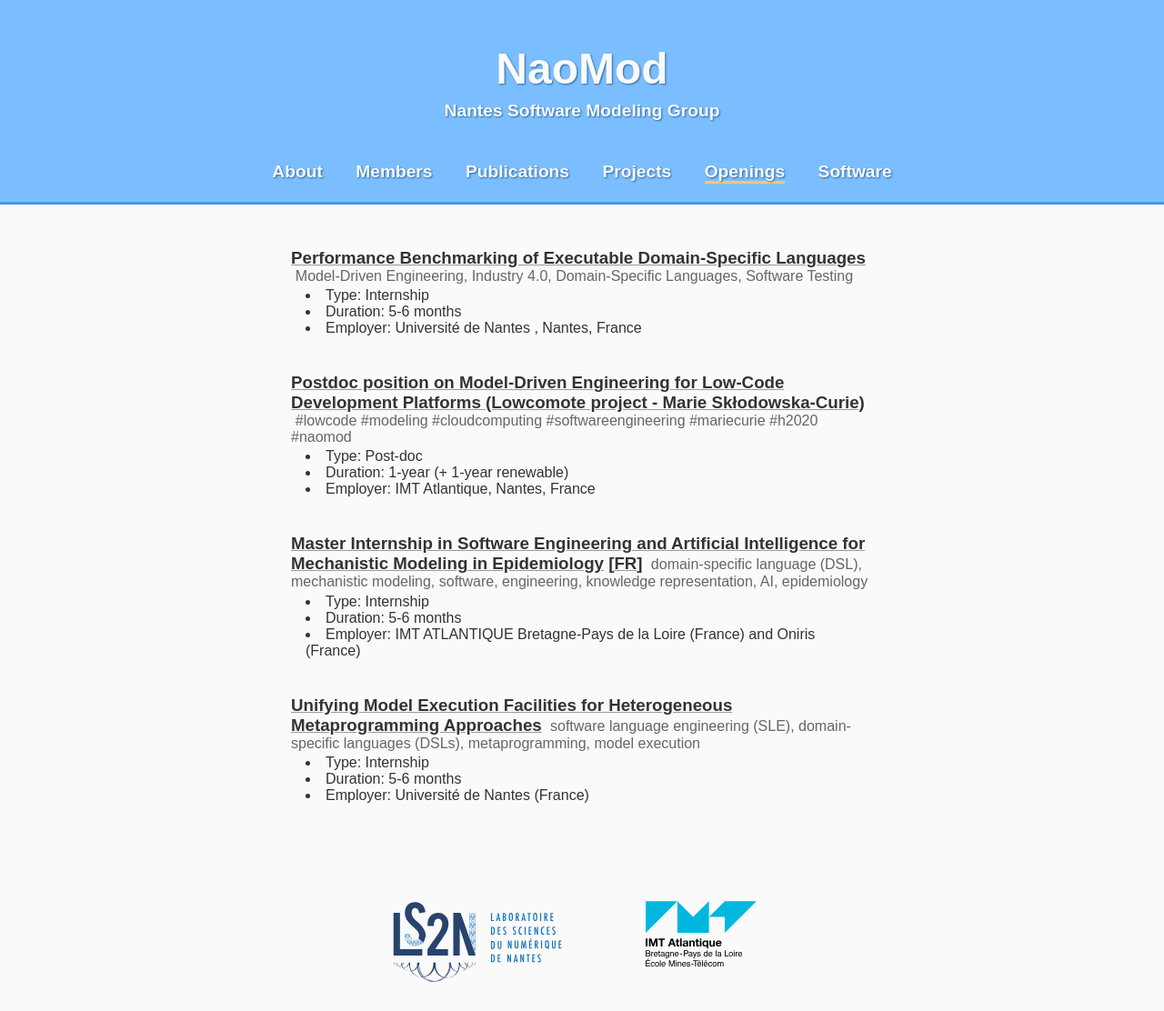
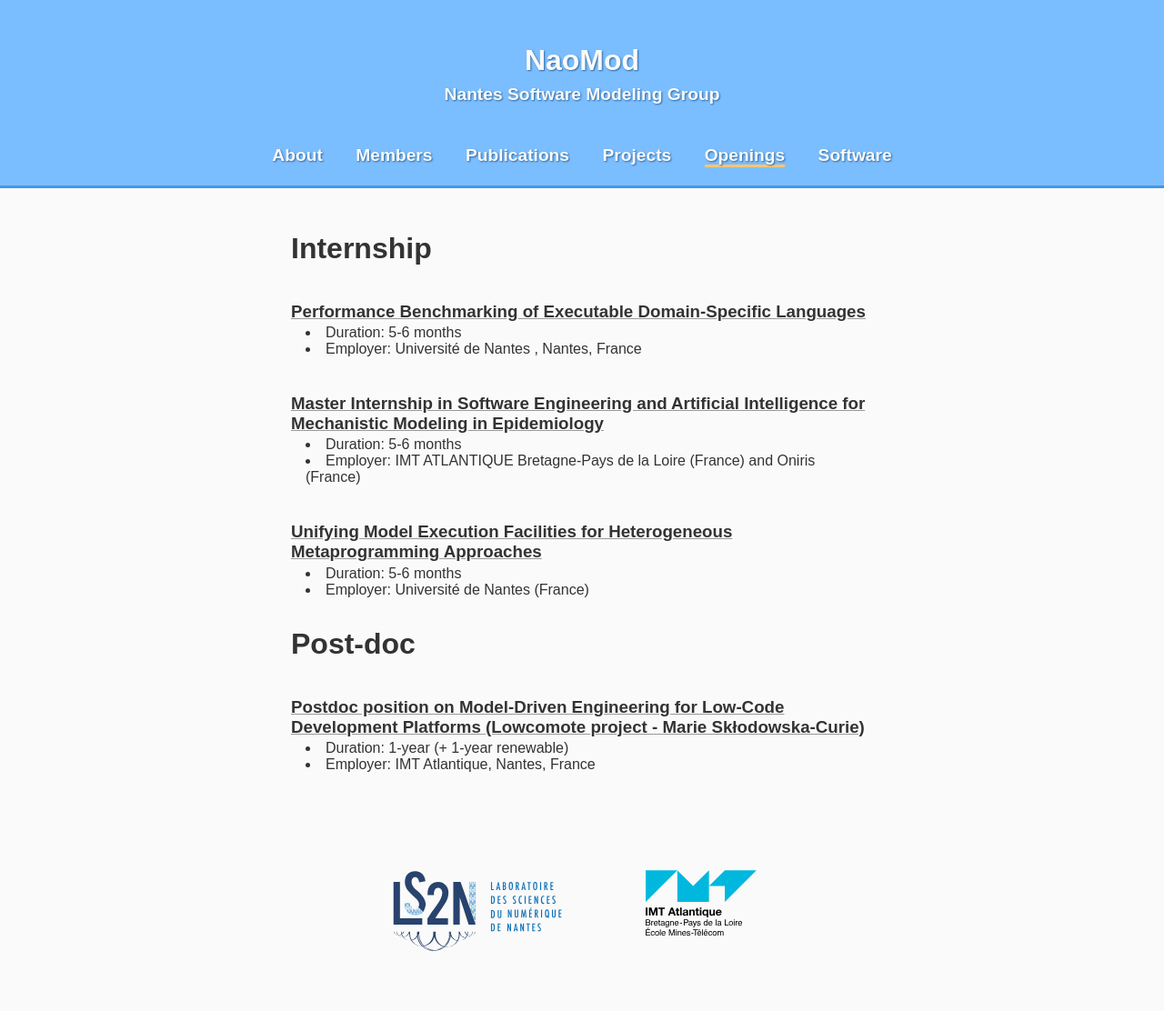
Before and after one commit to NaoMod/naomod.github.io, a Jekyll site: the page built from openings.html, in a window 1280 px wide. Shown: the whole page at 91% size. Built offline with Jekyll 4.4.1, drawn with Linux system fonts in a browser that asks for light colours; after the commit the page ends 1078 px from its top, so only the background shows below that; some of the changed lines change nothing that is shown.

Commit message:
Classification of openings

```diff
--- a/openings.html
+++ b/openings.html
@@ -2,6 +2,39 @@
 layout: default
 title: Openings
 
+openingtype:
+  - Internship
+  - Ph.D.
+  - Post-doc
+
+openings:
+  - title: Performance Benchmarking of Executable Domain-Specific Languages
+    type: Internship
+    duration: 5-6 months
+    employer: Université de Nantes , Nantes, France
+    tags: Model-Driven Engineering, Industry 4.0, Domain-Specific Languages, Software Testing
+    doc: doc/WP2-internship-subject-Master-SoftwareEngineering-V1.1.pdf
+
+  - title: Postdoc position on Model-Driven Engineering for Low-Code Development Platforms (Lowcomote project - Marie Skłodowska‐Curie)
+    type: Post-doc
+    duration: 1-year (+ 1-year renewable)
+    employer: IMT Atlantique, Nantes, France
+    tags: Lowcode, Modeling, Cloud Computing, Software Engineering
+    doc: doc/Postdoc_Lowcomote.pdf
+
+  - title: Master Internship in Software Engineering and Artificial Intelligence for Mechanistic Modeling in Epidemiology
+    type: Internship
+    duration: 5-6 months
+    employer: IMT ATLANTIQUE Bretagne-Pays de la Loire (France) and Oniris (France)
+    tags: domain-specific language (DSL), mechanistic modeling, software, engineering, knowledge representation, AI, epidemiology
+    doc:
+
+  - title: Unifying Model Execution Facilities for Heterogeneous Metaprogramming Approaches
+    type: Internship
+    duration: 5-6 months
+    employer: Université de Nantes (France)
+    tags: software language engineering (SLE), domain-specific languages (DSLs), metaprogramming, model execution
+    doc:
 ---
 
 <style>
@@ -24,112 +57,36 @@ title: Openings
     margin-top: -0.8rem;
     margin-left: 1rem;
   }
+  h1 {
+    font-size: 32px;
+  }
 </style>
 
 <!------------------------------------------------------------------------------------------------------------------------->
 
+{% for type in page.openingtype %}
+
+{% assign count = 0 %}
+
+{% for opening in page.openings %}
+  {% if opening.type == type %} {% assign count = count | plus:1 %} {% endif %}
+{% endfor %}
+
+{% if count >= 1 %}
+<h1>{{ type }}</h1>
+{% for opening in page.openings %}
+{% if opening.type == type %}
 <section>
-  <h3><a href="doc/WP2-internship-subject-Master-SoftwareEngineering-V1.1.pdf">Performance Benchmarking of Executable Domain-Specific Languages</a></h3>
-  <span class="opening-type">Model-Driven Engineering, Industry 4.0, Domain-Specific Languages,
-    Software Testing</span>
-
+  <h3><a href="{{ opening.doc }}"> {{ opening.title }} </a></h3>
+  <span class="opening-type"> {{ opening.tag }} </span>
   <p>
     <ul>
-      <li>Type: Internship</li>
-      <li>Duration: 5-6 months</li>
-      <li>Employer: Université de Nantes , Nantes, France</li>
+      <li>Duration: {{opening.duration}} </li>
+      <li>Employer: {{opening.employer}} </li>
     </ul>
   </p>
 </section>
-
-<!------------------------------------------------------------------------------------------------------------------------->
-
-<section>
-  <h3><a href="doc/Postdoc_Lowcomote.pdf">Postdoc position on Model-Driven Engineering for Low-Code Development Platforms (Lowcomote project - Marie Skłodowska‐Curie)</a></h3>
-  <span class="opening-type">#lowcode #modeling #cloudcomputing #softwareengineering #mariecurie #h2020 #naomod</span>
-
-  <p>
-    <ul>
-      <li>Type: Post-doc</li>
-      <li>Duration: 1-year (+ 1-year renewable)</li>
-      <li>Employer: IMT Atlantique, Nantes, France</li>
-    </ul>
-  </p>
-</section>
-
-<!------------------------------------------------------------------------------------------------------------------------->
-
-<section>
-  <h3><a href="doc/M2-IMT-Oniris-Eng.pdf">Master Internship in Software Engineering and Artificial Intelligence for Mechanistic Modeling in Epidemiology</a> [<a href="doc/M2-IMT-Oniris.pdf">FR</a>]</h3>
-  <span class="opening-type">domain-specific language (DSL), mechanistic modeling, software, engineering, knowledge representation, AI, epidemiology</span>
-  <p>
-    <ul>
-      <li>Type: Internship</li>
-      <li>Duration: 5-6 months</li>
-      <li>Employer: IMT ATLANTIQUE Bretagne-Pays de la Loire (France) and Oniris (France)</li>
-    </ul>
-  </p>
-  </section>
-
-
-<!------------------------------------------------------------------------------------------------------------------------->
-
-<section>
-  <h3><a href="doc/Internship_Naomod_2021.pdf">Unifying Model Execution Facilities for Heterogeneous Metaprogramming Approaches</a></h3>
-  <span class="opening-type">software language engineering (SLE), domain-specific languages (DSLs), metaprogramming, model execution</span>
-  <p>
-    <ul>
-      <li>Type: Internship</li>
-      <li>Duration: 5-6 months</li>
-      <li>Employer: Université de Nantes (France)</li>
-    </ul>
-  </p>
-</section>
-
-<!------------------------------------------------------------------------------------------------------------------------->
-<!--
-<section>
-  <h3><a href="doc/phd_position.pdf">PhD position in Software Engineering and Modeling with Machine Learning (AIDOaRt project - ECSEL H2020)</a></h3>
-  <span class="opening-type">#softwareengineering #modeling #machinelearning #ai #ecsel #h2020 #naomod</span>
-
-  <p>
-    <ul>
-      <li>Type: PhD</li>
-      <li>Duration: 3 years</li>
-      <li>Start: September/October 2021</li>
-      <li>Employer: IMT Atlantique Bretagne-Pays de la Loire (France)</li>
-    </ul>
-  </p>
-  </section>
--->
-<!------------------------------------------------------------------------------------------------------------------------->
-<!--
-<section>
-<h3><a href="doc/RE_Ecoplex_en.pdf">Research Engineer position for the Ecoplex project</a> [<a href="doc/RE_Ecoplex_vf.pdf">FR</a>] </h3><br/>
-<span class="opening-type">#MBSE, #Ecodesign, #Life-cycle assessment, #Capella</span>
-
-<p>
-  <ul>
-    <li>Type: Research Engineer (Ingénieur Recherche)</li>
-    <li>Duration: 18 months</li>
-    <li>Employer: University of Nantes (France)</li>
-  </ul>
-</p>
-</section>
--->
-<!------------------------------------------------------------------------------------------------------------------------->
-<!--
-<section>
-  <h3><a href="doc/postdoc_position.pdf">Post-Doctoral position in Software Engineering and Modeling with Machine Learning</a></h3>
-  <span class="opening-type">#softwareengineering #modeling #mde #machinelearning #softwarearchitecture #metaheuristics #atlanstic2020 #ivado #naomod #geodes #ls2n</span>
-
-  <p>
-    <ul>
-      <li>Type: Post-doc</li>
-      <li>Duration: 1-year (+ 1-year renewable)</li>
-      <li>Employer: University of Nantes (France) and University of Quebec (Canada)</li>
-    </ul>
-  </p>
-</section>
--->
-<!------------------------------------------------------------------------------------------------------------------------->
+{% endif %}
+{% endfor %}
+{% endif %}
+{% endfor %}
```
